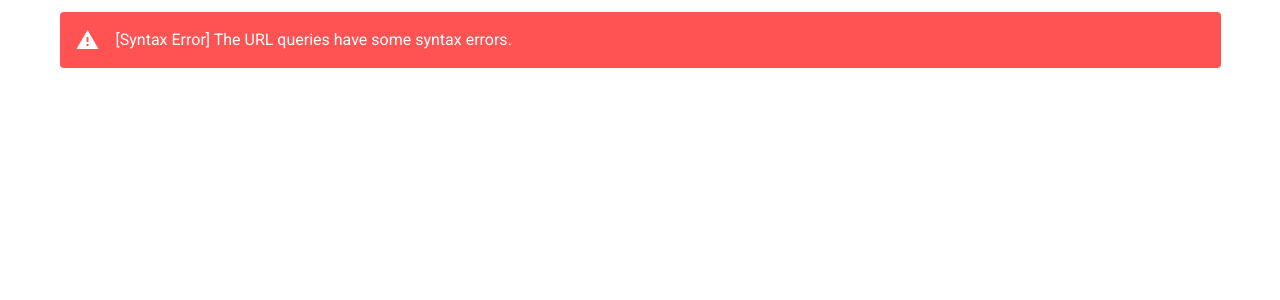
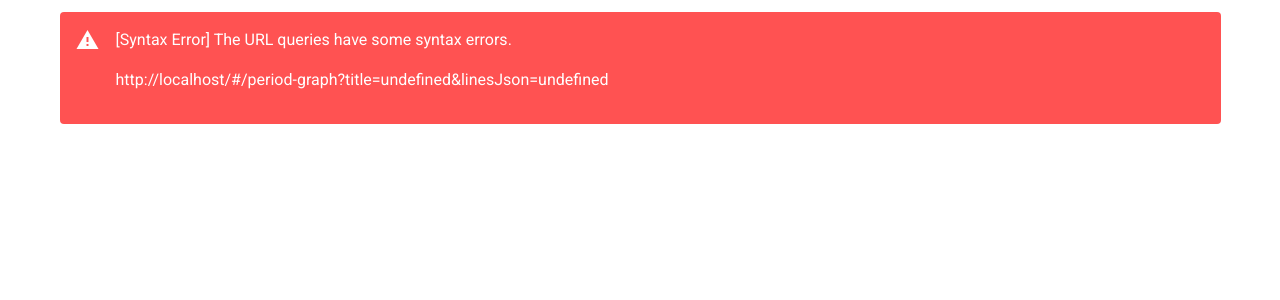
Before and after one commit to tgc624/utils, a Vue app: page /#/period-graph in a window 1280 px wide. Shown: the top 300 px of the page. Built offline with nearby package versions, Linux system fonts and the light colour scheme.

Commit message:
構文エラーがあったときに、コンソールだけだと分かりづらいから

```diff
--- a/src/views/PeriodGraph.vue
+++ b/src/views/PeriodGraph.vue
@@ -2,10 +2,10 @@
   <v-app>
     <v-content>
       <v-container>
-        <v-alert
-          v-if="hasSyntaxError"
-          type="error"
-        >[Syntax Error] The URL queries have some syntax errors.</v-alert>
+        <v-alert v-if="hasSyntaxError" type="error">
+          <p>[Syntax Error] The URL queries have some syntax errors.</p>
+          <p>{{ url }}</p>
+        </v-alert>
         <v-row v-else justify="end">
           <v-col cols="12">
             <v-card>
```
